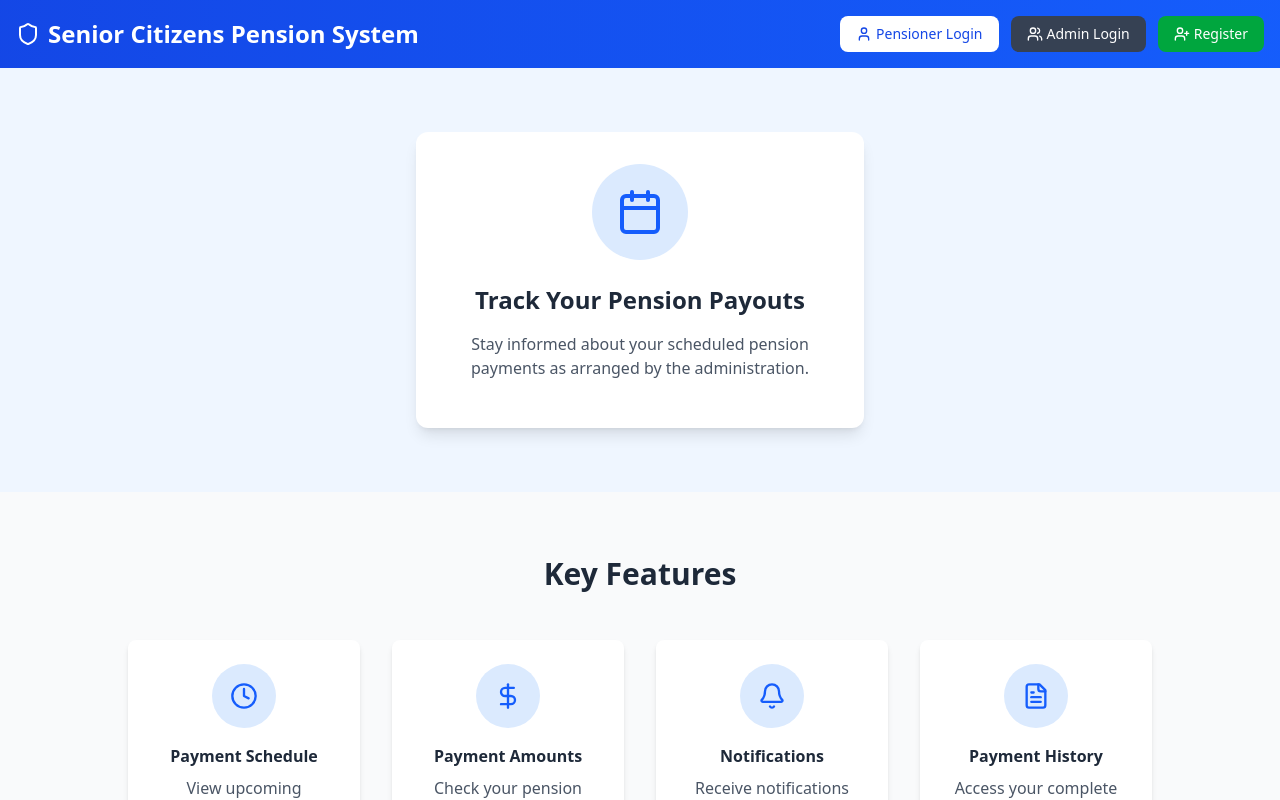
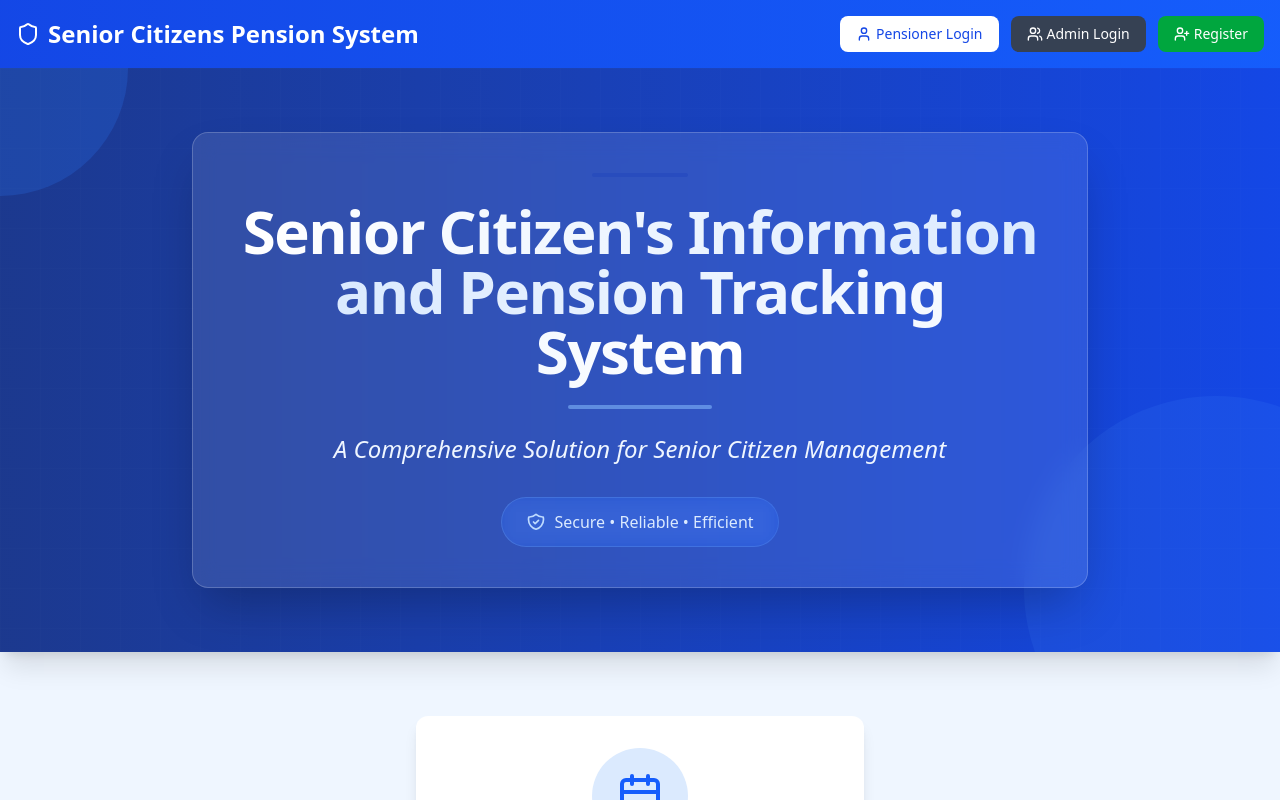
Before and after one commit to edge405/pension-tracking-system-frontend, a React (Vite) app: page / in a window 1280 px wide. Shown: the top 800 px of the page. Built offline with nearby package versions, Linux system fonts and the light colour scheme.

Commit message:
enhance design for cover page, added thesis title

```diff
--- a/src/pages/auth/PensionerCover.jsx
+++ b/src/pages/auth/PensionerCover.jsx
@@ -27,6 +27,46 @@ export default function PensionTrackingCoverPage() {
           </div>
         </div>
       </header>
+
+      <div className="bg-gradient-to-r from-blue-900 to-blue-700 text-white py-16 px-4 text-center shadow-xl relative overflow-hidden">
+        {/* Background pattern with subtle grid lines */}
+        <div className="absolute inset-0 opacity-10">
+          <div className="absolute inset-0" style={{
+            backgroundImage: 'linear-gradient(to right, rgba(255,255,255,0.1) 1px, transparent 1px), linear-gradient(to bottom, rgba(255,255,255,0.1) 1px, transparent 1px)',
+            backgroundSize: '40px 40px'
+          }}></div>
+        </div>
+
+       <div className="absolute top-0 left-0 w-64 h-64 bg-blue-500 rounded-full opacity-20 -translate-x-1/2 -translate-y-1/2"></div>
+        <div className="absolute bottom-0 right-0 w-96 h-96 bg-blue-400 rounded-full opacity-10 translate-x-1/3 translate-y-1/3"></div>
+
+        <div className="container mx-auto relative z-10">
+          <div className="max-w-4xl mx-auto bg-white/10 backdrop-blur-md p-10 rounded-2xl border border-white/20 shadow-2xl">
+            <div className="bg-blue-800/30 mx-auto w-24 h-1 mb-6 rounded-full"></div>
+
+            <h2 className="text-4xl md:text-5xl lg:text-6xl font-bold tracking-tight mb-6">
+              <span className="bg-clip-text text-transparent bg-gradient-to-r from-white via-blue-100 to-white">
+                Senior Citizen's Information and Pension Tracking System
+              </span>
+            </h2>
+
+            <div className="w-36 h-1 bg-blue-300/50 mx-auto mb-6 rounded-full"></div>
+
+            <p className="text-blue-50 text-xl md:text-2xl font-light italic">
+              A Comprehensive Solution for Senior Citizen Management
+            </p>
+
+            <div className="flex justify-center mt-8">
+              <div className="bg-blue-600/30 backdrop-blur-sm px-6 py-3 rounded-full border border-blue-300/20 inline-flex items-center">
+                <svg xmlns="http://www.w3.org/2000/svg" className="h-5 w-5 mr-2 text-blue-200" fill="none" viewBox="0 0 24 24" stroke="currentColor">
+                  <path strokeLinecap="round" strokeLinejoin="round" strokeWidth={2} d="M9 12l2 2 4-4m5.618-4.016A11.955 11.955 0 0112 2.944a11.955 11.955 0 01-8.618 3.04A12.02 12.02 0 003 9c0 5.591 3.824 10.29 9 11.622 5.176-1.332 9-6.03 9-11.622 0-1.042-.133-2.052-.382-3.016z" />
+                </svg>
+                <span className="text-blue-100">Secure • Reliable • Efficient</span>
+              </div>
+            </div>
+          </div>
+        </div>
+      </div>
 
       {/* Hero Section with improved design */}
       <div className="bg-blue-50 py-16">
```
